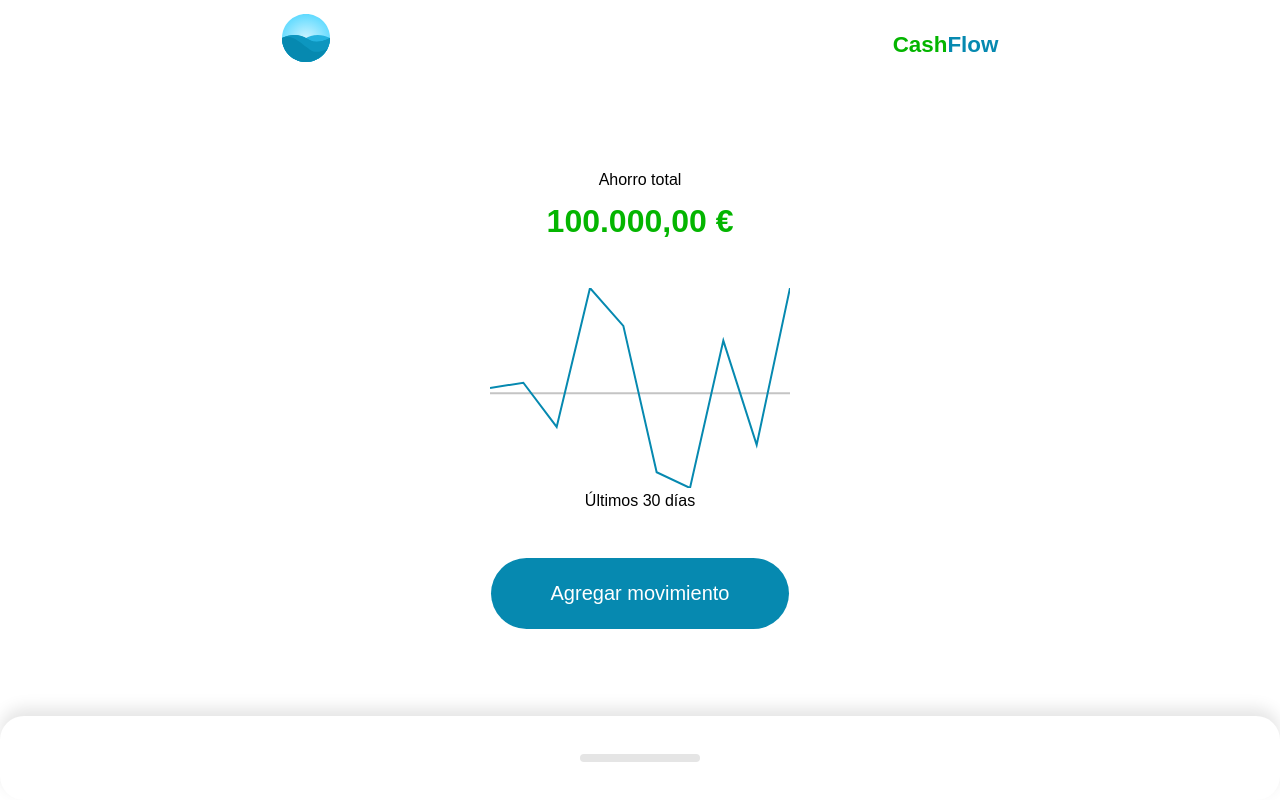
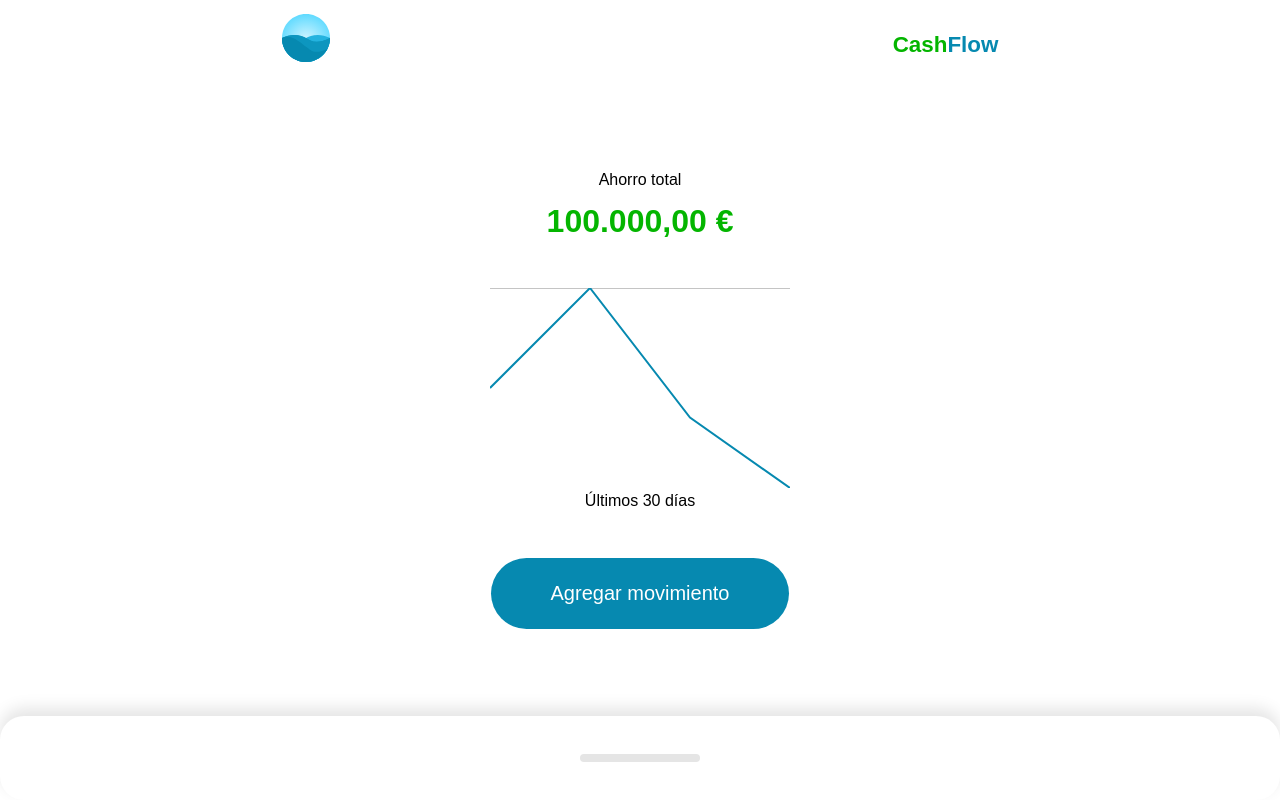
Before and after one commit to JuancaSalaG/PracticeVue, a Vue app: page / in a window 1280 px wide. Built offline with nearby package versions, Linux system fonts and the light colour scheme.

Commit message:
los modelos de datos - clase 16

```diff
--- a/src/components/Home.vue
+++ b/src/components/Home.vue
@@ -45,50 +45,81 @@ export default {
         return {
             amount: null,
             label: null,
-            amounts: [100, -320, 1000, 640, -750, -900, 500, -490, 1000],
             movements: [
                 {
                     id: 0,
                     title: "Movimiento 1",
                     description: "Lorem ipsum dolor sit amet",
-                    amount: 1000,
+                    amount: 100,
+                    time: new Date("2024-01-01"),
                 }, {
                     id: 1,
                     title: "Movimiento 2",
                     description: "Lorem ipsum dolor sit amet",
                     amount: -320,
+                    time: new Date("2024-06-01"),
                 }, {
                     id: 2,
                     title: "Movimiento 3",
                     description: "Lorem ipsum dolor sit amet",
                     amount: 1000,
+                    time: new Date("2024-06-15"),
                 }, {
                     id: 3,
                     title: "Movimiento 4",
                     description: "Lorem ipsum dolor sit amet",
-                    amount: 1000,
+                    amount: 640,
+                    time: new Date("2024-04-01"),
                 }, {
                     id: 4,
                     title: "Movimiento 5",
                     description: "Lorem ipsum dolor sit amet",
                     amount: -750,
+                    time: new Date("2024-10-12"),
                 }, {
                     id: 6,
                     title: "Movimiento 7",
                     description: "Lorem ipsum dolor sit amet",
-                    amount: 1000,
+                    amount: -900,
+                    time: new Date("2024-11-28"),
                 }, {
                     id: 7,
                     title: "Movimiento 8",
                     description: "Lorem ipsum dolor sit amet",
-                    amount: 1000,
+                    amount: 500,
+                    time: new Date("2024-03-19"),
                 }, {
                     id: 8,
                     title: "Movimiento 9",
                     description: "Lorem ipsum dolor sit amet",
+                    amount: -490,
+                    time: new Date("2024-12-04"),
+                },
+                {
+                    id: 9,
+                    title: "Movimiento 10",
+                    description: "Lorem ipsum dolor sit amet",
                     amount: 1000,
+                    time: new Date("2024-12-01"),
                 }
             ]
+        }
+    },
+    computed: {
+        amounts() {
+            const lastDays = this.movements
+                .filter(movement => {
+                    const today = new Date();
+                    const oldDate = today.setDate(today.getDate() - 30);
+
+                    return movement.time > oldDate;
+                })
+                .map(movement => movement.amount);
+
+            return lastDays.map((m, i) => {
+                const lastMovements = lastDays.slice(0, i);
+                return lastMovements.reduce((acc, m) => acc + m, 0);
+            });
         }
     }
 }
--- a/src/components/Resume/Graphic.vue
+++ b/src/components/Resume/Graphic.vue
@@ -35,7 +35,7 @@
 </template>
 
 <script setup>
-import { defineProps, toRefs, computed, ref } from "vue";
+import { defineProps, toRefs, computed, ref, defineEmits } from "vue";
 
 const props = defineProps({
     amounts: {
@@ -73,6 +73,8 @@ const points = computed(() => {
 const showPointer = ref(false);
 const pointer = ref(0);
 
+const emit = defineEmits(["select"]);
+
 const tap = ({ target, touches }) => {
     showPointer.value = true;
     const elementWidth = target.getBoundingClientRect().width;
```
